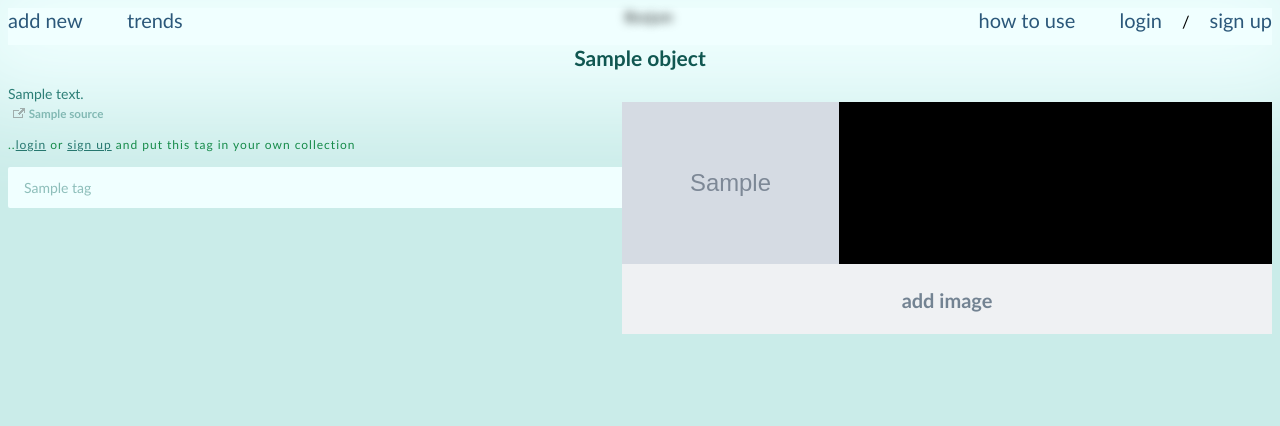
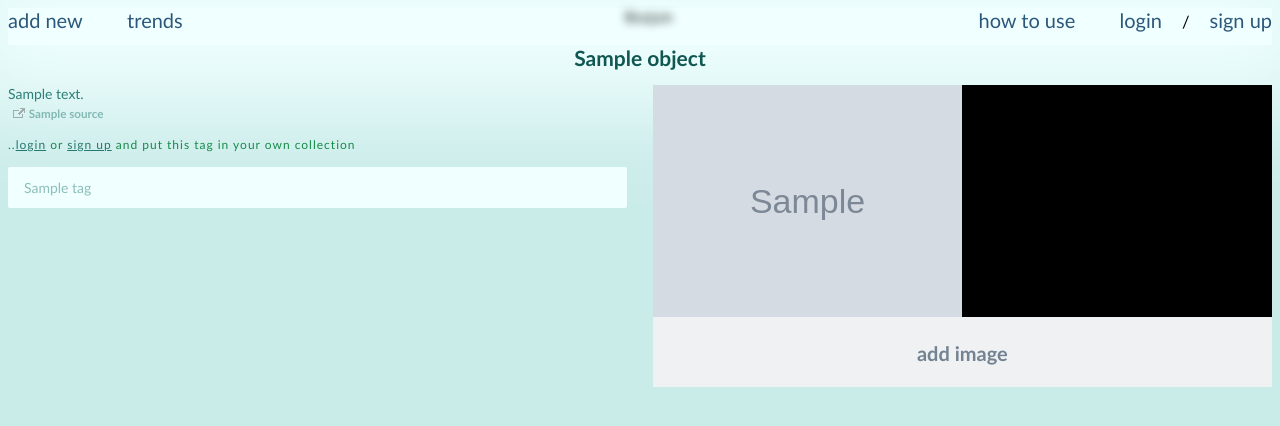
Before and after one commit to klapauciuz/boojum, a Flask app: page /objects/1 in a window 1280 px wide. Shown: the top 426 px of the page. Run offline with Flask 2, Linux system fonts and the light colour scheme; grey boxes marked "Sample" are stand-in pictures; a database or web service that is not in the repository returns one stand-in record (values such as "Sample title"); some libraries are stand-ins or nearby versions.

Commit message:
no message

```diff
--- a/static/style.css
+++ b/static/style.css
@@ -367,13 +367,10 @@
 }
 
 
-.linked {
-    box-shadow: 0px 0px 0px rgba(44,126,118, 0.4);
-}
-
 .linkedform {
-    display:inline;
+    display:inline-block;
     margin: 6px 6px;
+    width: 220px;
 }
 
 .linked, .linked a {
@@ -615,7 +612,7 @@
 
 .images {
     background: black;
-    width: 650px;
+    width: 49%;
     float: right;
 }
 
@@ -691,7 +688,7 @@
 }
 
 .linked_box_in_object {
-    width: 650px;
+    width: 48%;
     display: block;
     background-color: #F0FFFF;
     border: 6px solid #F0FFFF;
@@ -700,15 +697,9 @@
 }
 
 .already_box {
-    width: 1000px;
+    width: 200px;
 }
 
-.author {
-    margin-left: 5px;
-    text-decoration: none;
-    position: absolute;
-    font-size: 10px;
-}
 
 .source {
     margin: 0px;
@@ -718,7 +709,7 @@
 
 .source a {
     margin-right: 10px;
-    opacity: 0;
+    opacity: 1;
     text-decoration: none;
     color: rgb(44, 126, 118);
 }
@@ -739,12 +730,12 @@
 }
 
 #grid[data-columns]::before {
-    content: '3 .column.size-1of3';
+    content: '2 .column.size-1of3';
 }
 
 /* These are the classes that are going to be applied: */
 .column { float: left; }
-.size-1of3 { width: 33.333%; }
+.size-1of3 { width: 50%; }
 
 #grid img {
     width: 100%;
@@ -753,5 +744,4 @@
 #grid a:hover {
     cursor: default;
     opacity: 0.8;
->>>>>>> 64889eddb7ef1c3bff05e553b4744561b84917b4
 }
--- a/templates/base.html
+++ b/templates/base.html
@@ -29,7 +29,6 @@
   <big style='float:left;'>
     <a href="/tags/add">add new</a>
     <a href="/">trends</a>
-
   </big>
   <span id='catName' href="">Boojum</span>
   {% if g.user %}
```
Also changed, not shown: templates/tag.html (+4 -3 lines).
